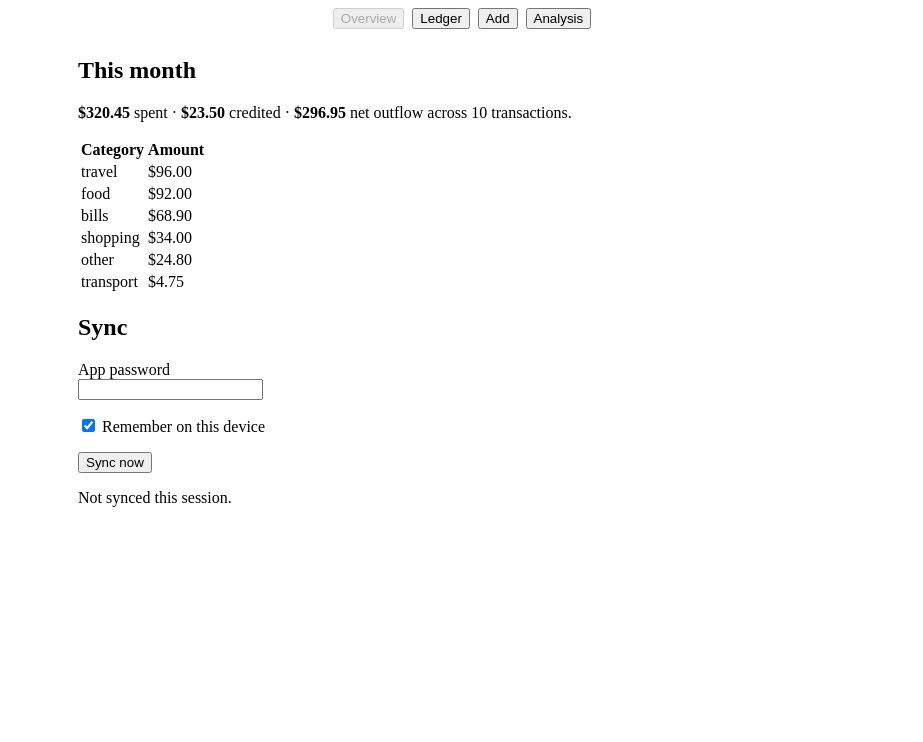
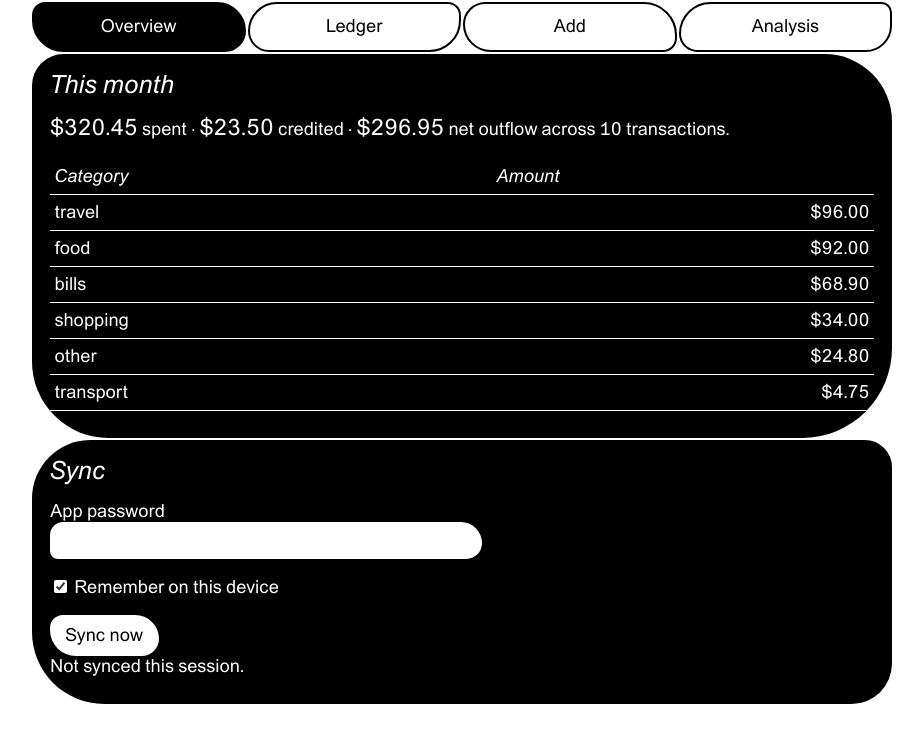
Before and after one commit to rencewang/expense-log, a website with bundled scripts: page index.html in a window 1280 px wide. Shown: the whole page, without its empty margins (178-1101 px from the left). Built offline with nearby package versions, Linux system fonts and the light colour scheme.

Commit message:
Attempt some styling

```diff
--- a/index.html
+++ b/index.html
@@ -3,7 +3,7 @@
   <head>
     <meta charset="utf-8">
     <meta name="viewport" content="width=device-width, initial-scale=1">
-    <meta name="theme-color" content="#f4f0e6">
+    <meta name="theme-color" content="#ffffff">
     <meta name="description" content="A small expense tracker.">
     <title>Overview · Outgo</title>
     <link rel="icon" href="/icon.svg" type="image/svg+xml">
--- a/style.css
+++ b/style.css
@@ -1,20 +1,233 @@
+@font-face {
+  font-family: "ABC Areal";
+  src: url("/fonts/ABCAreal-Regular.woff2") format("woff2");
+  font-style: normal;
+  font-weight: 400;
+  font-display: swap;
+}
+
+@font-face {
+  font-family: "ABC Areal";
+  src: url("/fonts/ABCAreal-RegularItalic.woff2") format("woff2");
+  font-style: italic;
+  font-weight: 400;
+  font-display: swap;
+}
+
+:root {
+  color-scheme: light;
+  background: #fff;
+  color: #000;
+  font-family: "ABC Areal", Arial, sans-serif;
+  font-size: 1.125rem;
+  line-height: 1.15;
+  font-synthesis: none;
+}
+
+* {
+  box-sizing: border-box;
+}
+
 body {
   max-width: 48rem;
   margin: 0 auto;
-  padding: 0 1rem 1rem;
+  padding: 0 2px 2rem;
+  background: #fff;
+  color: #000;
+  font-variant-numeric: tabular-nums;
+}
+
+button,
+input {
+  font: inherit;
 }
 
 .site-nav {
   position: sticky;
   top: 0;
   z-index: 1;
-  display: flex;
-  justify-content: center;
-  gap: 0.5rem;
-  padding: 0.5rem 0;
-  background: Canvas;
+  display: grid;
+  grid-template-columns: repeat(4, minmax(0, 1fr));
+  gap: 2px;
+  padding: 2px 0;
+  background: #fff;
 }
 
 .site-nav form {
   margin: 0;
 }
+
+.site-nav button {
+  width: 100%;
+  min-height: 2.75rem;
+  padding: 0.5rem 0.35rem;
+  border: 2px solid #000;
+  background: #fff;
+  color: #000;
+  cursor: pointer;
+}
+
+.site-nav form:nth-child(1) button {
+  border-radius: 1.25rem 2.75rem 2rem 3rem;
+}
+
+.site-nav form:nth-child(2) button {
+  border-radius: 2.75rem 1.25rem 3rem 2rem;
+}
+
+.site-nav form:nth-child(3) button {
+  border-radius: 2rem 3rem 1.25rem 2.5rem;
+}
+
+.site-nav form:nth-child(4) button {
+  border-radius: 3rem 1rem 2.5rem 1.75rem;
+}
+
+.site-nav button:disabled {
+  border-color: #000;
+  background: #000;
+  color: #fff;
+  cursor: default;
+  opacity: 1;
+}
+
+main {
+  display: grid;
+  gap: 2px;
+}
+
+section {
+  margin: 0;
+  padding: 1rem 1rem 1.5rem;
+  overflow-x: auto;
+  background: #000;
+  color: #fff;
+}
+
+section:nth-child(4n + 1) {
+  border-radius: 1.75rem 3.75rem 5rem 4.25rem;
+}
+
+section:nth-child(4n + 2) {
+  border-radius: 3.25rem 1.5rem 2.25rem 4rem;
+}
+
+section:nth-child(4n + 3) {
+  border-radius: 2.5rem 4rem 3.25rem 1.5rem;
+}
+
+section:nth-child(4n) {
+  border-radius: 4rem 1rem 3.25rem 2.5rem;
+}
+
+h2 {
+  margin: 0 0 1rem;
+  font-size: 1.4rem;
+  font-style: italic;
+  font-weight: 400;
+  line-height: 1;
+}
+
+p {
+  margin: 0 0 1rem;
+}
+
+p:last-child {
+  margin-bottom: 0;
+}
+
+strong {
+  font-weight: 400;
+}
+
+#month-spent,
+#month-credits,
+#month-net {
+  font-size: 1.25em;
+}
+
+table {
+  width: 100%;
+  border-collapse: collapse;
+  color: inherit;
+}
+
+th,
+td {
+  padding: 0.4rem 0.25rem;
+  border-bottom: 1px solid currentColor;
+  text-align: left;
+  font-weight: 400;
+  vertical-align: top;
+}
+
+th {
+  font-style: italic;
+}
+
+#category-summary th:last-child,
+#category-summary td:last-child,
+#records-table th:nth-child(n + 4),
+#records-table td:nth-child(n + 4) {
+  text-align: right;
+}
+
+input[type="text"],
+input[type="number"],
+input[type="date"],
+input[type="password"],
+input:not([type]) {
+  width: min(100%, 24rem);
+  padding: 0.45rem 0.65rem;
+  border: 0;
+  border-radius: 1.25rem 2rem 1.5rem 0.75rem;
+  background: #fff;
+  color: #000;
+}
+
+input[type="radio"],
+input[type="checkbox"] {
+  accent-color: #fff;
+}
+
+section button {
+  padding: 0.55rem 0.85rem;
+  border: 0;
+  border-radius: 1.5rem 2.75rem 2rem 3rem;
+  background: #fff;
+  color: #000;
+  cursor: pointer;
+}
+
+.site-nav button:focus-visible {
+  outline: 2px solid #000;
+  outline-offset: -4px;
+}
+
+section button:focus-visible,
+input:focus-visible {
+  outline: 2px solid #fff;
+  outline-offset: 2px;
+}
+
+noscript {
+  display: block;
+  margin-top: 2px;
+  padding: 1rem;
+  border: 2px solid #000;
+}
+
+@media (max-width: 36rem) {
+  :root {
+    font-size: 1rem;
+  }
+
+  .site-nav button {
+    min-height: 2.5rem;
+    padding-inline: 0.2rem;
+  }
+
+  section {
+    padding: 1rem 0.85rem 1.4rem;
+  }
+}
--- a/sw.js
+++ b/sw.js
@@ -1,4 +1,4 @@
-const CACHE = "expense-log-v6";
+const CACHE = "expense-log-v7";
 const STATIC_FILES = [
   "/",
   "/index.html",
@@ -18,6 +18,8 @@ const STATIC_FILES = [
   "/js/pages/home.js",
   "/js/pages/ledger.js",
   "/style.css",
+  "/fonts/ABCAreal-Regular.woff2",
+  "/fonts/ABCAreal-RegularItalic.woff2",
   "/manifest.webmanifest",
   "/icon.svg",
 ];
```
Also changed, not shown: add/index.html (+1 -1 lines), analytics/index.html (+1 -1 lines), transactions/index.html (+1 -1 lines), fonts/ABCAreal-Regular.woff2 (added), fonts/ABCAreal-RegularItalic.woff2 (added), manifest.webmanifest.
